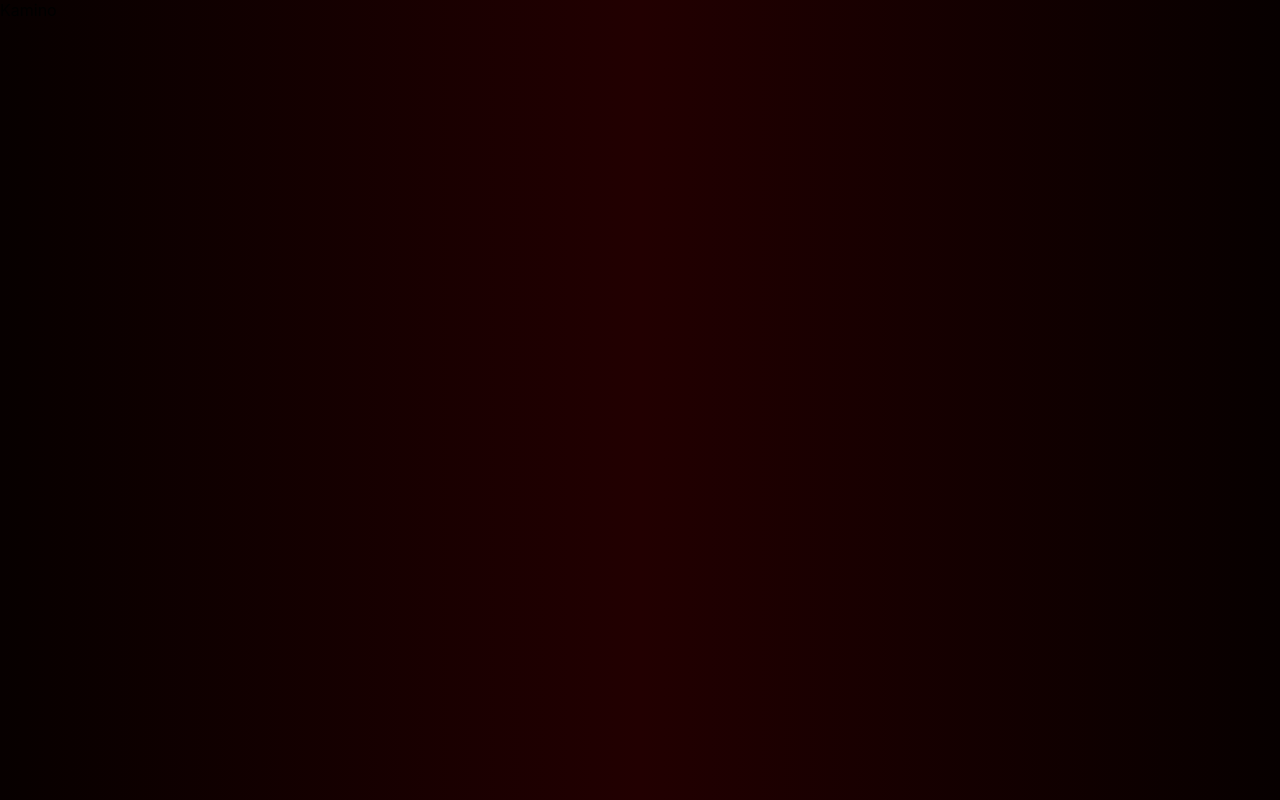
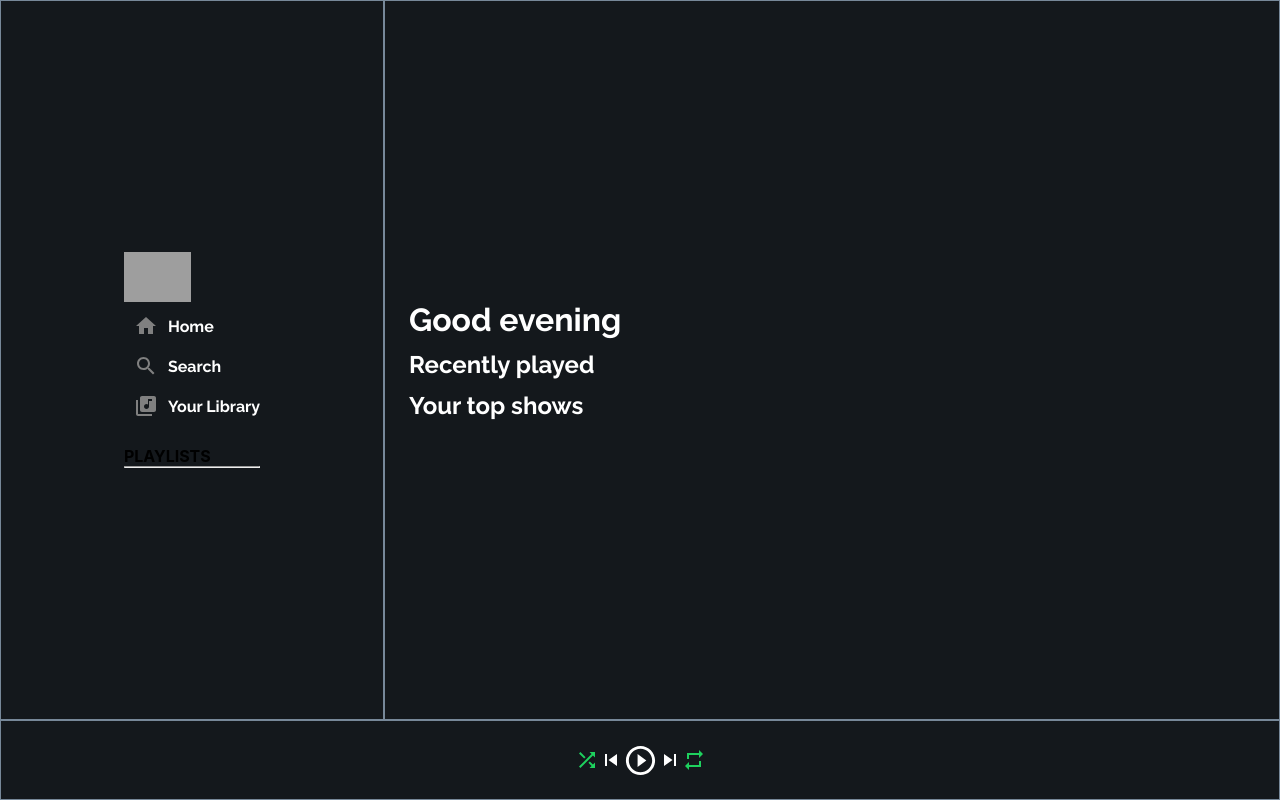
Before and after one commit to eban5/kamino, a React (Create React App) app: page / in a window 1280 px wide. Built offline with nearby package versions, Linux system fonts and the light colour scheme; grey boxes are pictures that could not be loaded.

Commit message:
Material UI, components, CSS, skeleton

```diff
--- a/package.json
+++ b/package.json
@@ -3,6 +3,8 @@
   "version": "0.1.0",
   "private": true,
   "dependencies": {
+    "@material-ui/core": "^4.11.3",
+    "@material-ui/icons": "^4.11.2",
     "@testing-library/jest-dom": "^5.11.4",
     "@testing-library/react": "^11.1.0",
     "@testing-library/user-event": "^12.1.10",
--- a/src/App.css
+++ b/src/App.css
@@ -1,9 +1,39 @@
+@import url("https://fonts.googleapis.com/css2?family=Lato:wght@400;700;900&family=Noticia+Text:wght@400;700&family=Raleway:wght@700;900&display=swap");
+
 * {
 	margin: 0;
 	padding: 0;
 }
 
+h1,
+h2,
+h3,
+h4,
+h5,
+h6 {
+	font-family: "Raleway", sans-serif;
+	color: var(--color-text);
+}
+
 .App {
 	background: linear-gradient(90deg, #070000 0%, #220001 50%, #070000 100%);
-  height: 100vh;
+	height: 100vh;
+	display: grid;
+	grid-template-columns: 30% 70%;
+	grid-template-rows: 90% 10%;
+
 }
+
+footer {
+	grid-column: 1 / span 2;
+}
+
+main,
+aside,
+footer {
+	background: var(--color-dark-gray);
+	display: flex;
+	align-items: center;
+	justify-content: center;
+  border: 1px solid var(--color-light-gray);
+}
--- a/src/App.tsx
+++ b/src/App.tsx
@@ -1,11 +1,52 @@
-import './App.css';
+import "./App.css";
+import "./Home.css";
+
+import { Sidebar } from "./Sidebar";
+import Controls from "./Controls";
+import { Container, Grid, Paper } from "@material-ui/core";
+
+export const Home = () => {
+	return <div className="home"></div>;
+};
+
+export const Greeting = () => {
+	const now = new Date();
+	const currentHour: number = now.getHours();
+	const term: string = currentHour < 12 ? "morning" : currentHour < 17 ? "afternoon" : "evening";
+	return <h1>Good {term}</h1>;
+};
 
 function App() {
-  return (
-    <div className="App">
-      Kamino
-    </div>
-  );
+	return (
+		<div className="App">
+			<aside>
+				<Sidebar></Sidebar>
+			</aside>
+			<main>
+				<Container maxWidth="lg">
+					<Grid container spacing={3}>
+						<Grid item xs={12} md={8} lg={9}>
+							<Greeting />
+							<Paper>{}</Paper>
+						</Grid>
+					</Grid>
+					<Grid container spacing={3}>
+						<Grid item xs={12} md={4} lg={3}>
+							<h2>Recently played</h2>
+						</Grid>
+					</Grid>
+					<Grid container spacing={3}>
+						<Grid item xs={12}>
+							<h2>Your top shows</h2>
+						</Grid>
+					</Grid>
+				</Container>
+			</main>
+			<footer>
+				<Controls />
+			</footer>
+		</div>
+	);
 }
 
 export default App;
--- /dev/null
+++ b/src/Controls.css
@@ -0,0 +1,56 @@
+.footer {
+  position: fixed;
+  display: flex;
+  justify-content: space-evenly;
+  bottom: 0;
+  height: 65px;
+  width: 100%;
+  background-color: #282828;
+  padding: 20px;
+}
+.footer__left {
+  flex: 0.3;
+  display: flex;
+  align-items: center;
+  color: white;
+  max-width: 300px;
+}
+.footer__center {
+  flex: 0.4;
+  padding: 0 100px;
+  color: white;
+  display: flex;
+  align-items: center;
+  justify-content: space-between;
+  max-width: 300px;
+}
+.footer__right {
+  flex: 0.3;
+  display: flex;
+  align-items: center;
+  justify-content: space-between;
+  color: white;
+}
+.footer__albumLogo {
+  height: 60px;
+  width: 60px;
+  margin-right: 20px;
+  object-fit: contain;
+}
+.footer__green {
+  color: #1ed15e;
+}
+.footer__songInfo > h4 {
+  margin-bottom: 5px;
+}
+.footer__songInfo > p {
+  font-size: 12px;
+}
+.footer__icon:hover,
+.footer__green:hover {
+  transition: transform 0.2 ease-in;
+  transform: scale(1.2) !important;
+}
+.footer__right * .MuiSlider-root {
+  color: #1ed15e;
+}
--- /dev/null
+++ b/src/Controls.tsx
@@ -0,0 +1,26 @@
+import {
+	PlayCircleOutline,
+	SkipPrevious,
+	SkipNext,
+	PlaylistPlay,
+	Shuffle,
+	Repeat,
+	VolumeDown,
+} from "@material-ui/icons";
+import "./Controls.css";
+
+const Controls = () => {
+	return (
+		<div className="controls">
+			<div className="footer__center">
+				<Shuffle className="footer__green" />
+				<SkipPrevious className="footer__icon" />
+				<PlayCircleOutline fontSize="large" className="footer__icon" />
+				<SkipNext className="footer__icon" />
+				<Repeat className="footer__green" />
+			</div>
+		</div>
+	);
+};
+
+export default Controls;
--- /dev/null
+++ b/src/Home.css
@@ -0,0 +1,3 @@
+.home {
+
+}
--- /dev/null
+++ b/src/Sidebar.tsx
@@ -0,0 +1,42 @@
+import "./SidebarItem.css";
+import HomeIcon from "@material-ui/icons/Home";
+import SearchIcon from "@material-ui/icons/Search";
+import { LibraryMusic } from "@material-ui/icons";
+// import { useDataLayerValue } from "./DataLayer";
+import { Icon } from "@material-ui/core";
+
+const SidebarItem = (props: any) => {
+	const title: string = props.title;
+	const Icon: any = props.Icon;
+	return (
+		<div className="sidebar-item">
+			{Icon && <Icon className="sidebar-item__icon" />}
+			{Icon ? <h4>{title}</h4> : <p>{title}</p>}
+		</div>
+	);
+};
+
+export const Sidebar = () => {
+	// const [{ playlists }, dispatch] = {}
+
+	return (
+		<div className="sidebar">
+			<img
+				className="sidebar__logo"
+				src="https://music-b26f.kxcdn.com/wp-content/uploads/2017/06/635963274692858859903160895_spotify-logo-horizontal-black.jpg"
+				alt="Spotify logo"
+        height={50}
+			/>
+
+			<SidebarItem title="Home" Icon={HomeIcon} />
+			<SidebarItem title="Search" Icon={SearchIcon} />
+			<SidebarItem title="Your Library" Icon={LibraryMusic} />
+			<br />
+			<strong className="sidebar__title">PLAYLISTS</strong>
+			<hr />
+			{/* {playlists?.items?.map((playlist) => (
+				<SidebarItem title={playlist.name} />
+			))} */}
+		</div>
+	);
+};
--- /dev/null
+++ b/src/SidebarItem.css
@@ -0,0 +1,22 @@
+.sidebar-item {
+  display: flex;
+  align-items: center;
+  color: gray;
+  height: 40px;
+  cursor: pointer;
+  transition: 200ms color ease-in;
+}
+
+.sidebar-item:hover {
+  color: white;
+}
+
+.sidebar-item__icon {
+  padding-left: 10px;
+  padding-right: 10px;
+}
+.sidebar-item > p {
+  margin-top: 10px;
+  margin-left: 20px;
+  font-size: 14px;
+}
--- a/src/index.css
+++ b/src/index.css
@@ -1,13 +1,18 @@
+html {
+	--color-text: #fff;
+	--color-dark-gray: #14181c;
+	--color-medium-gray: #283038;
+	--color-light-gray: #789;
+}
+
 body {
-  margin: 0;
-  font-family: -apple-system, BlinkMacSystemFont, 'Segoe UI', 'Roboto', 'Oxygen',
-    'Ubuntu', 'Cantarell', 'Fira Sans', 'Droid Sans', 'Helvetica Neue',
-    sans-serif;
-  -webkit-font-smoothing: antialiased;
-  -moz-osx-font-smoothing: grayscale;
+	margin: 0;
+	font-family: -apple-system, BlinkMacSystemFont, "Segoe UI", "Roboto", "Oxygen", "Ubuntu",
+		"Cantarell", "Fira Sans", "Droid Sans", "Helvetica Neue", sans-serif;
+	-webkit-font-smoothing: antialiased;
+	-moz-osx-font-smoothing: grayscale;
 }
 
 code {
-  font-family: source-code-pro, Menlo, Monaco, Consolas, 'Courier New',
-    monospace;
+	font-family: source-code-pro, Menlo, Monaco, Consolas, "Courier New", monospace;
 }
```
Also changed, not shown: 2 other files (tests, documents, lock files or other folders).
